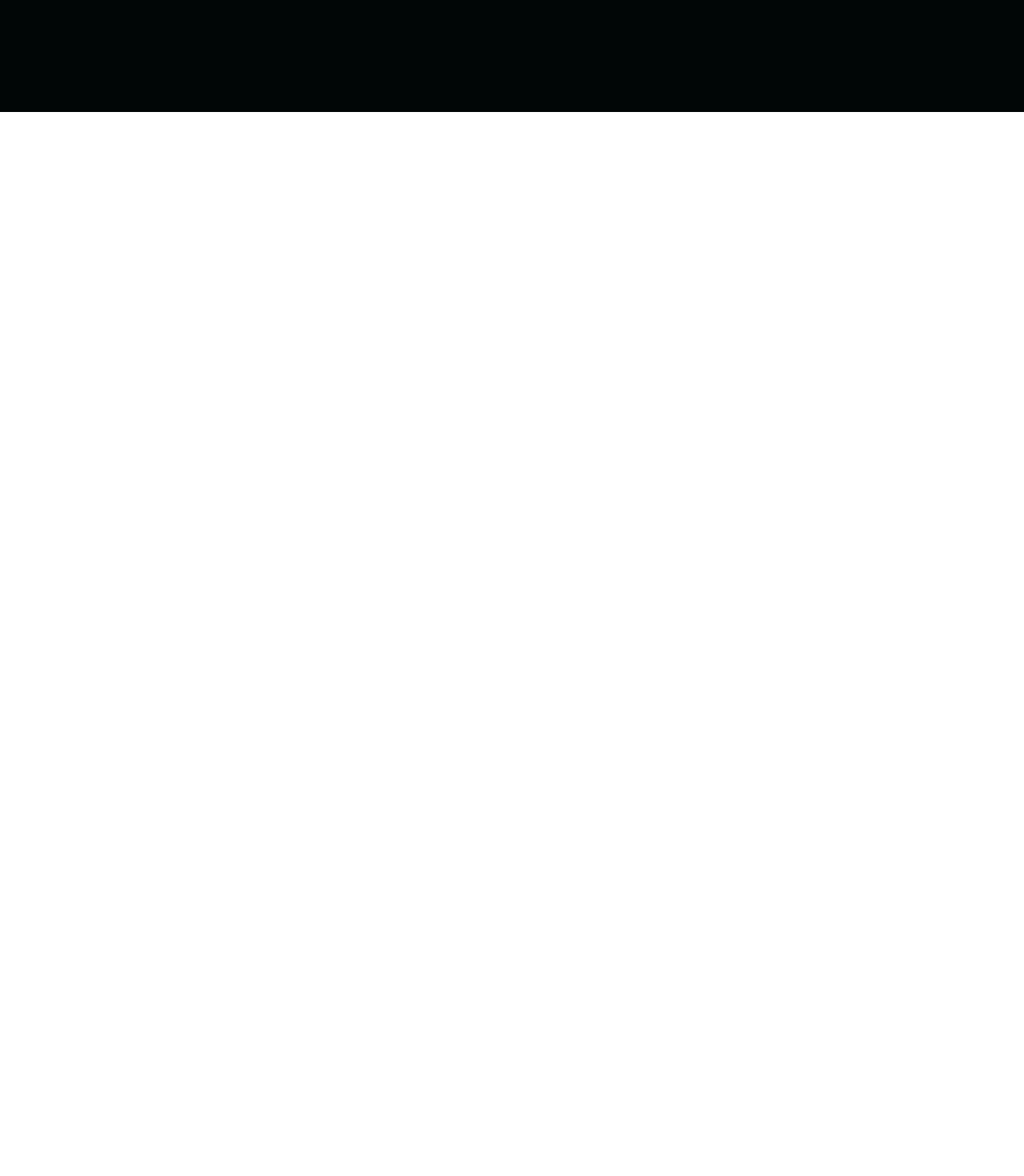
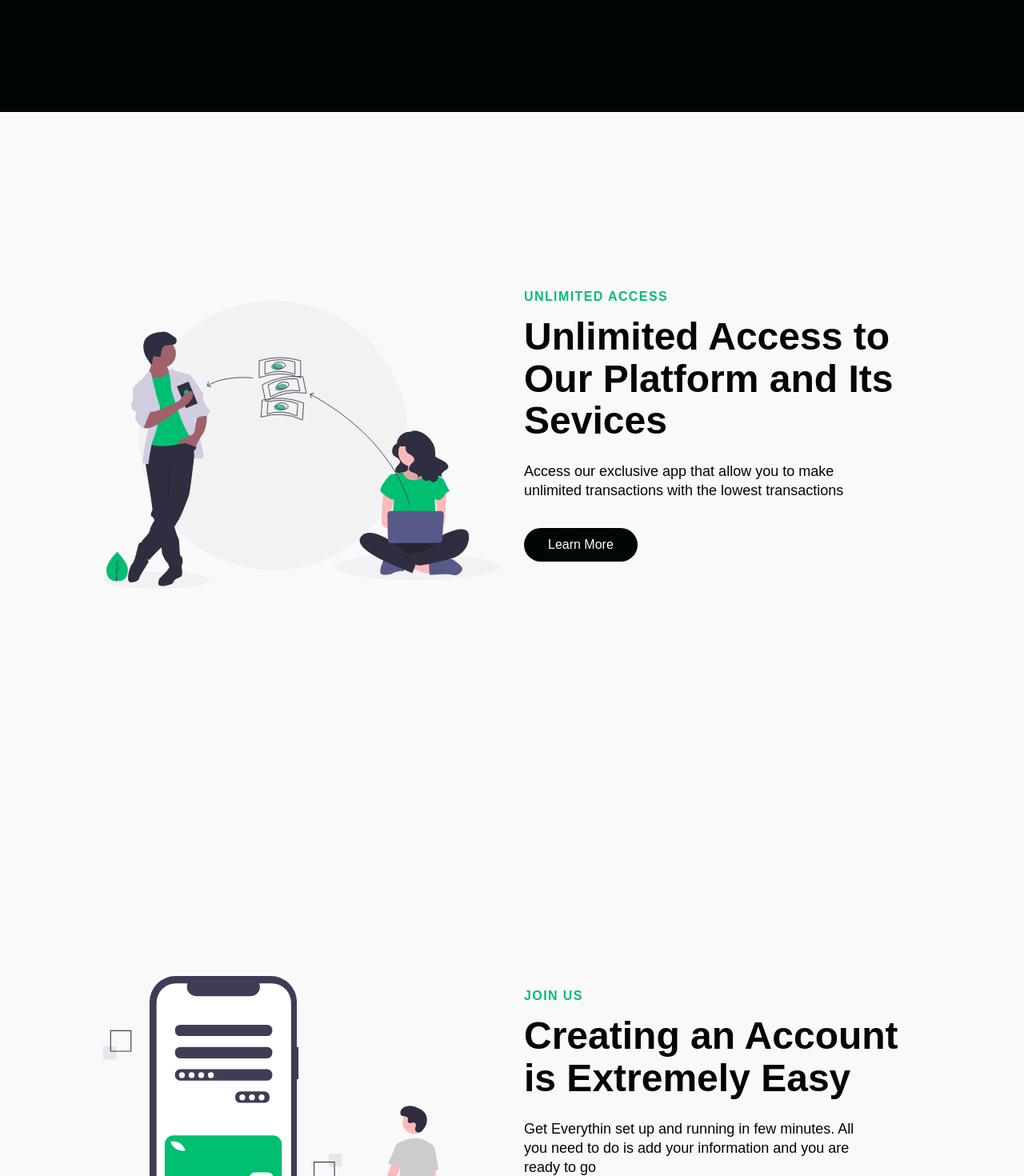
Before and after one commit to cyryll/web-one, a React (Create React App) app: page / in a window 1280 px wide. Shown: the part 1330-2800 px from the top of the page at 80% size. Before the commit the page ends 1470 px from the top, so only its background shows below. Built offline with nearby package versions, Linux system fonts and the light colour scheme; a web font is replaced by a local one.

Commit message:
signup/discover  component

```diff
--- a/src/components/InfoSection/Data.js
+++ b/src/components/InfoSection/Data.js
@@ -8,9 +8,43 @@ export const HomeObjOne = {
     description: 'Access our exclusive app that allow you to make unlimited transactions with the lowest transactions',
     buttonLabel: 'Get Started',
     imgStart: false,
-    img: require('../../images/pay.svg'),
+    img: require('../../images/transaction.svg').default,
     alt: 'Transaction',
-    dark: false,
+    dark: true,
     primary: true,
     darkText: false,
 }
+
+export const HomeObjTwo = {
+    id: 'discover',
+    lightBg: true,
+    lightText: false,
+    lightTextDesc: false,
+    topline: 'Unlimited Access',
+    headline: 'Unlimited Access to Our Platform and Its Sevices',
+    description: 'Access our exclusive app that allow you to make unlimited transactions with the lowest transactions',
+    buttonLabel: 'Learn More',
+    imgStart: true,
+    img: require('../../images/transfer.svg').default,
+    alt: 'Transfer',
+    dark: false,
+    primary: false,
+    darkText: true,
+}
+
+export const HomeObjThree = {
+    id: 'signup',
+    lightBg: true,
+    lightText: false,
+    lightTextDesc: false,
+    topline: 'Join Us',
+    headline: 'Creating an Account is Extremely Easy',
+    description: 'Get Everythin set up and running in few minutes. All you need to do is add your information and you are ready to go',
+    buttonLabel: 'Start Now',
+    imgStart: true,
+    img: require('../../images/pay.svg').default,
+    alt: 'Transaction',
+    dark: false,
+    primary: false,
+    darkText: true,
+}
--- a/src/components/InfoSection/InfoElements.js
+++ b/src/components/InfoSection/InfoElements.js
@@ -71,12 +71,12 @@ export const TopLine = styled.p `
     margin-bottom: 16px;
 `
 
-export const Heading = styled.div `
+export const Heading = styled.h1 `
     margin-bottom: 24px;
     font-size: 48px;
     line-height: 1.1;
     font-weight: 600;
-    color: ${({ lightText }) => (lightText ? '#f7f8fa' : '010606')};
+    color: ${({ lightText }) => (lightText ? '#f7f8fa' : '#010606')};
 
     @media screen and (max-width: 480px) {
         font-size: 32px;
--- a/src/components/InfoSection/index.js
+++ b/src/components/InfoSection/index.js
@@ -15,7 +15,7 @@ import {
     Img,
 } from './InfoElements'
 
-const InfoSection = ({ lightBg, imgStart, topline, lightText, id, darkText, headline, alt, description, buttonLabel, img }) => {
+const InfoSection = ({ lightBg, imgStart, topline, lightText, id, darkText, headline, alt, description, buttonLabel, img, primary, dark, dark2 }) => {
     return (
         <>
             <InfoContainer lightBg={lightBg} id={id}>
@@ -30,14 +30,20 @@ const InfoSection = ({ lightBg, imgStart, topline, lightText, id, darkText, head
                                 <Subtitle darkText={darkText}>{description}</Subtitle>
                                 <BtnWrap>
                                     <Button to="home"
-                                        primary="true"
-                                        dark="true">{buttonLabel}</Button>
+                                        primary= {primary ? 1 : 0}
+                                        dark= {dark ? 1 : 0}
+                                        dark2={dark2 ? 1 : 0}
+                                        smooth={true}
+                                        duration={true}
+                                        spy={true}
+                                        exact="true"
+                                        offset={-80}>{buttonLabel}</Button>
                                 </BtnWrap>
                             </TextWrapper>
                         </Column1>
                         <Column2>
                             <ImgWrap>
-                                <Img src={img} />
+                                <Img src={img} alt={alt}/>
                             </ImgWrap>
                         </Column2>
                     </InfoRow>
--- a/src/pages/Home.js
+++ b/src/pages/Home.js
@@ -1,7 +1,7 @@
 import { useState } from 'react';
 import HeroSection from '../components/HeroSection';
 import InfoSection from '../components/InfoSection';
-import { HomeObjOne } from '../components/InfoSection/Data';
+import { HomeObjOne, HomeObjThree, HomeObjTwo } from '../components/InfoSection/Data';
 import Navbar from '../components/Navbar/Navbar';
 import SideBar from '../components/SideBar';
 const Home = () => {
@@ -17,6 +17,8 @@ const Home = () => {
             <Navbar toggle = {toggle}/>
             <HeroSection/>
             <InfoSection {...HomeObjOne}/>
+            <InfoSection {...HomeObjTwo}/>
+            <InfoSection {...HomeObjThree}/>
         </>
     )
 }
```
Also changed, not shown: src/images/transfer.svg (added), 1 other file (tests, documents, lock files or other folders).
